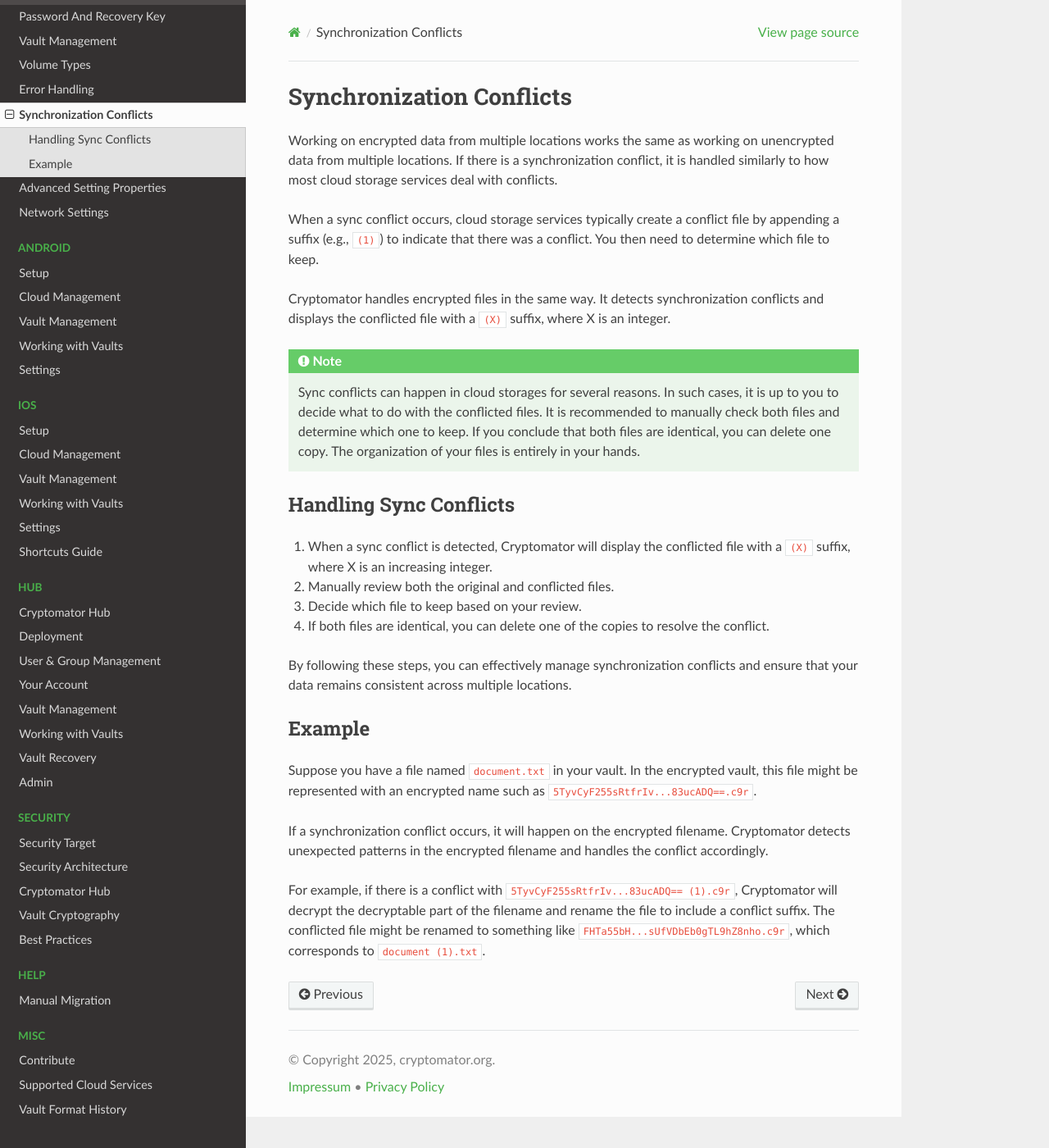
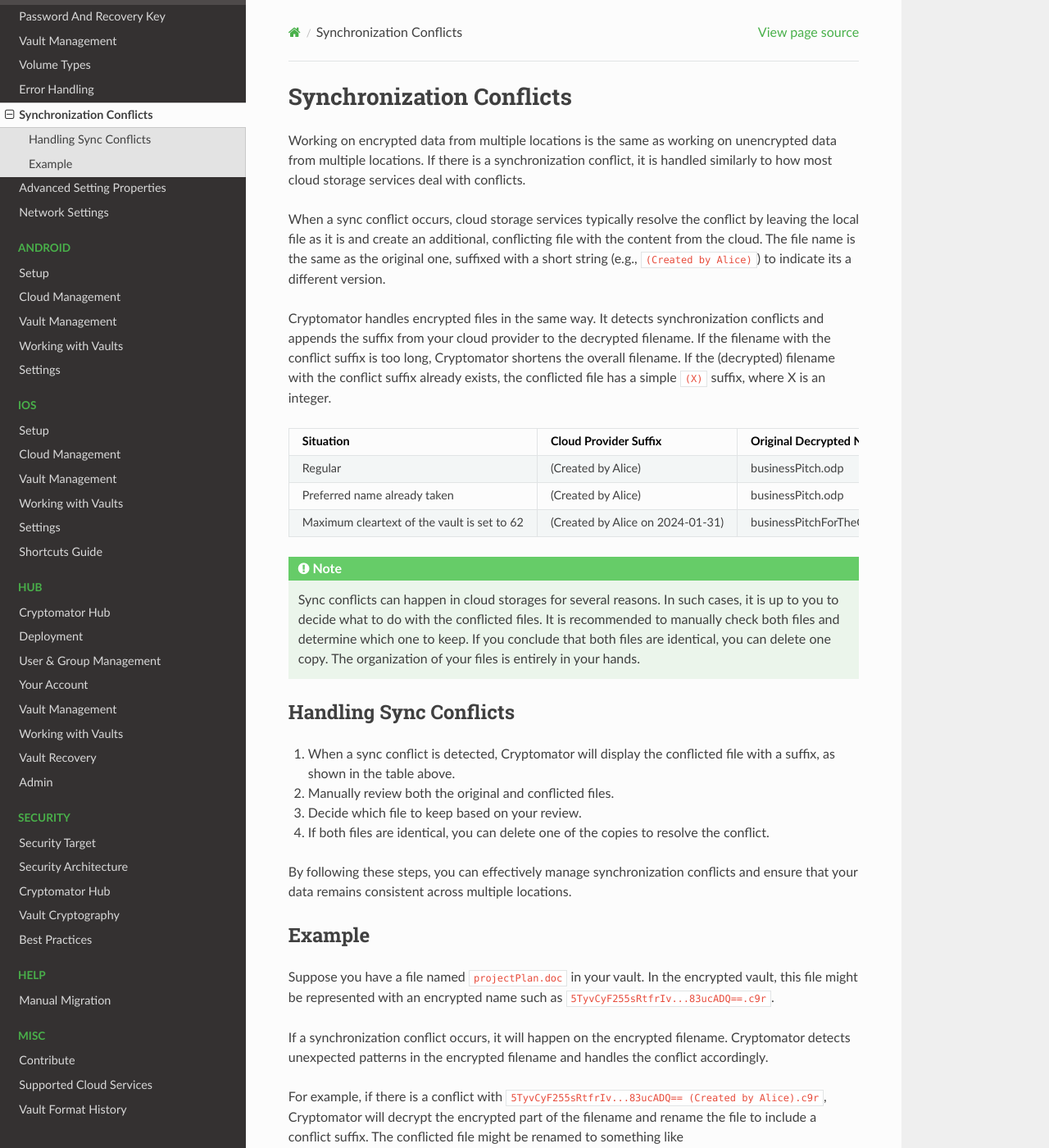
Before and after one commit to cryptomator/docs, a Sphinx documentation site: the page built from source/desktop/sync-conflicts.rst, in a window 1280 px wide and 1400 px high. Shown: the whole window at 82% size. Built offline with Sphinx 7.4.7 and the Read the Docs theme 3.1.0, drawn with Linux system fonts in a browser that asks for light colours; some of the changed text lies outside the part shown.

Commit message:
Feature: adjust conflict resolution to new behavior (#70)

```diff
--- a/source/desktop/sync-conflicts.rst
+++ b/source/desktop/sync-conflicts.rst
@@ -1,20 +1,41 @@
 Synchronization Conflicts
 =========================
 
-Working on encrypted data from multiple locations works the same as working on unencrypted data from multiple locations. If there is a synchronization conflict, it is handled similarly to how most cloud storage services deal with conflicts.
+Working on encrypted data from multiple locations is the same as working on unencrypted data from multiple locations.
+If there is a synchronization conflict, it is handled similarly to how most cloud storage services deal with conflicts.
 
-When a sync conflict occurs, cloud storage services typically create a conflict file by appending a suffix (e.g., ``(1)``) to indicate that there was a conflict. You then need to determine which file to keep.
+When a sync conflict occurs, cloud storage services typically resolve the conflict by leaving the local file as it is and create an additional, conflicting file with the content from the cloud.
+The file name is the same as the original one, suffixed with a short string (e.g., ``(Created by Alice)``) to indicate its a different version.
 
-Cryptomator handles encrypted files in the same way. It detects synchronization conflicts and displays the conflicted file with a ``(X)`` suffix, where X is an integer.
+Cryptomator handles encrypted files in the same way.
+It detects synchronization conflicts and appends the suffix from your cloud provider to the decrypted filename.
+If the filename with the conflict suffix is too long, Cryptomator shortens the overall filename.
+If the (decrypted) filename with the conflict suffix already exists, the conflicted file has a simple ``(X)`` suffix, where X is an integer.
+
+
++---------------------------------------------+----------------------------------+-----------------------------------------------+----------------------------------------------------------------+
+| Situation                                   | Cloud Provider Suffix            | Original Decrypted Name                       | New Decrypted Name                                             |
++=============================================+==================================+===============================================+================================================================+
+| Regular                                     | (Created by Alice)               | businessPitch.odp                             | businessPitch (Created by Alice).odp                           |
++---------------------------------------------+----------------------------------+-----------------------------------------------+----------------------------------------------------------------+
+| Preferred name already taken                | (Created by Alice)               | businessPitch.odp                             | businessPitch (1).odp                                          |
++---------------------------------------------+----------------------------------+-----------------------------------------------+----------------------------------------------------------------+
+| Maximum cleartext of the vault is set to 62 | (Created by Alice on 2024-01-31) | businessPitchForTheGreatIdeaIHadLastNight.odp | businessPitchForTheGreatIdeaI (Created by Alice on 2024-01.odp |
++---------------------------------------------+----------------------------------+-----------------------------------------------+----------------------------------------------------------------+
+
 
 .. note::
 
-    Sync conflicts can happen in cloud storages for several reasons. In such cases, it is up to you to decide what to do with the conflicted files. It is recommended to manually check both files and determine which one to keep. If you conclude that both files are identical, you can delete one copy. The organization of your files is entirely in your hands.
+    Sync conflicts can happen in cloud storages for several reasons.
+    In such cases, it is up to you to decide what to do with the conflicted files.
+    It is recommended to manually check both files and determine which one to keep.
+    If you conclude that both files are identical, you can delete one copy.
+    The organization of your files is entirely in your hands.
 
 Handling Sync Conflicts
 -----------------------
 
-1. When a sync conflict is detected, Cryptomator will display the conflicted file with a ``(X)`` suffix, where X is an increasing integer.
+1. When a sync conflict is detected, Cryptomator will display the conflicted file with a suffix, as shown in the table above.
 2. Manually review both the original and conflicted files.
 3. Decide which file to keep based on your review.
 4. If both files are identical, you can delete one of the copies to resolve the conflict.
@@ -24,8 +45,11 @@
 Example
 -------
 
-Suppose you have a file named ``document.txt`` in your vault. In the encrypted vault, this file might be represented with an encrypted name such as ``5TyvCyF255sRtfrIv...83ucADQ==.c9r``.
+Suppose you have a file named ``projectPlan.doc`` in your vault.
+In the encrypted vault, this file might be represented with an encrypted name such as ``5TyvCyF255sRtfrIv...83ucADQ==.c9r``.
 
-If a synchronization conflict occurs, it will happen on the encrypted filename. Cryptomator detects unexpected patterns in the encrypted filename and handles the conflict accordingly.
+If a synchronization conflict occurs, it will happen on the encrypted filename.
+Cryptomator detects unexpected patterns in the encrypted filename and handles the conflict accordingly.
 
-For example, if there is a conflict with ``5TyvCyF255sRtfrIv...83ucADQ== (1).c9r``, Cryptomator will decrypt the decryptable part of the filename and rename the file to include a conflict suffix. The conflicted file might be renamed to something like ``FHTa55bH...sUfVDbEb0gTL9hZ8nho.c9r``, which corresponds to ``document (1).txt``.
+For example, if there is a conflict with ``5TyvCyF255sRtfrIv...83ucADQ== (Created by Alice).c9r``, Cryptomator will decrypt the encrypted part of the filename and rename the file to include a conflict suffix.
+The conflicted file might be renamed to something like ``FHTa55bH...sUfVDbEb0gTL9hZ8nho.c9r``, which corresponds to ``projectPlan (Created by Alice).doc``.
```
